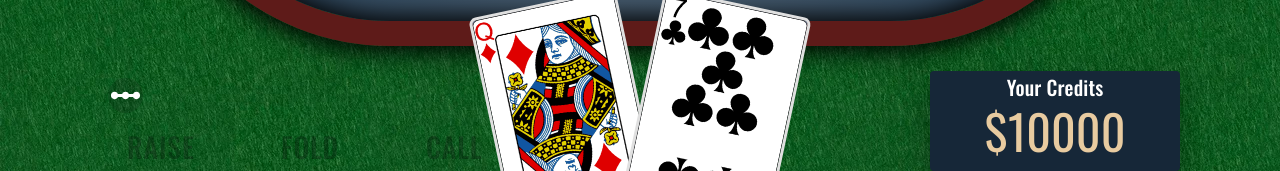
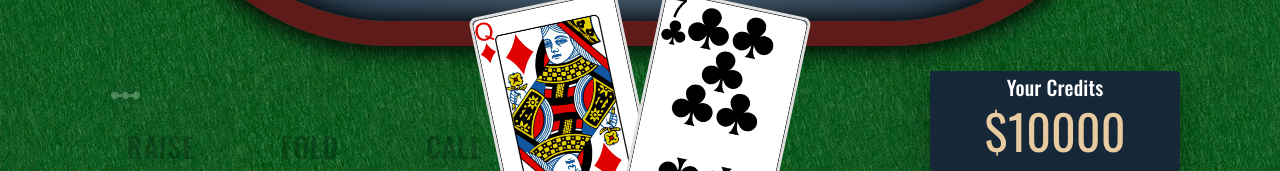
Before and after one commit to pazdalski/Poker-Web-Game, a React (Create React App) app: page /game in a window 1280 px wide. Shown: the part 604-775 px from the top of the page. Built offline with nearby package versions, Linux system fonts and the light colour scheme.

Commit message:
More dynamic slider

```diff
--- a/src/components/UserInterface/UserButtons.jsx
+++ b/src/components/UserInterface/UserButtons.jsx
@@ -50,7 +50,12 @@ const UserButtons = ({
           setToggleSlider(!toggleSlider);
         }}
         color="success"
-        sx={{ position: "absolute", bottom: "50px" }}
+        sx={{
+          position: "absolute",
+          bottom: "50px",
+          opacity: `${playerChoices.raise ? "1" : "0.25"}`,
+        }}
+        disabled={playerChoices.raise ? false : true}
       >
         <LinearScaleIcon
           sx={{
@@ -74,6 +79,7 @@ const UserButtons = ({
         }}
         onClick={() => {
           resetPlayerChoices();
+          setToggleSlider(false);
           currentBotAI("raise");
         }}
       >
--- a/src/pages/Game/Game.jsx
+++ b/src/pages/Game/Game.jsx
@@ -131,6 +131,8 @@ const Game = () => {
       tableCards.push(randomCard);
 
       notificate("Next card on the table!");
+
+      setCurrentCall(10); //! resets current call
     }
     if (round == 3 && tableCards.length == 4) {
       const randomNumber = Math.floor(Math.random() * avaiableCards.length);
@@ -143,6 +145,8 @@ const Game = () => {
       tableCards.push(randomCard);
 
       notificate("Last card on the table!");
+
+      setCurrentCall(10); //! resets current call
     }
   };
   const assignCards = () => {
@@ -188,6 +192,9 @@ const Game = () => {
         return;
       }
       if (playerDecide == "raise") {
+        setPlayerCredits((prevCredits) => prevCredits - playerRaise);
+        setTotalPot((prevPot) => prevPot + playerRaise);
+        setCurrentCall(playerRaise);
         anotherTurn();
         return;
       }
```
